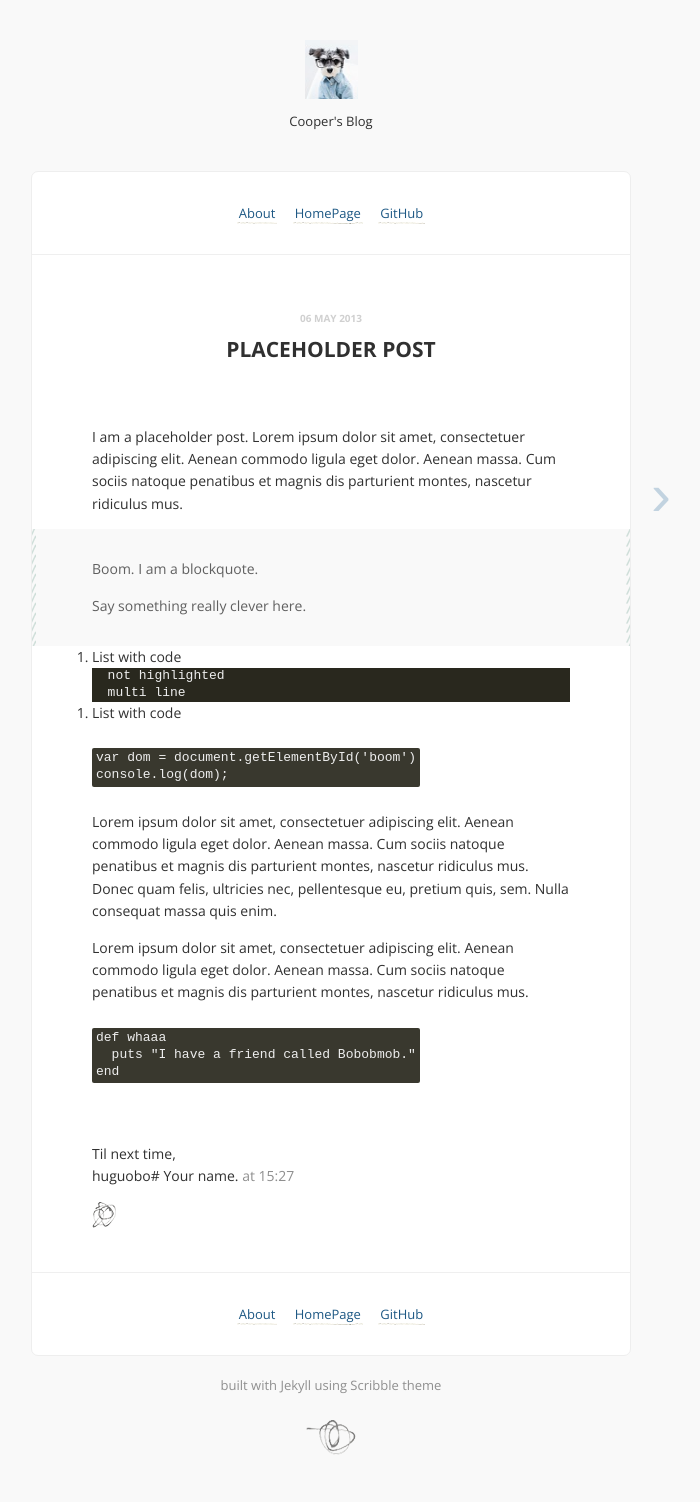
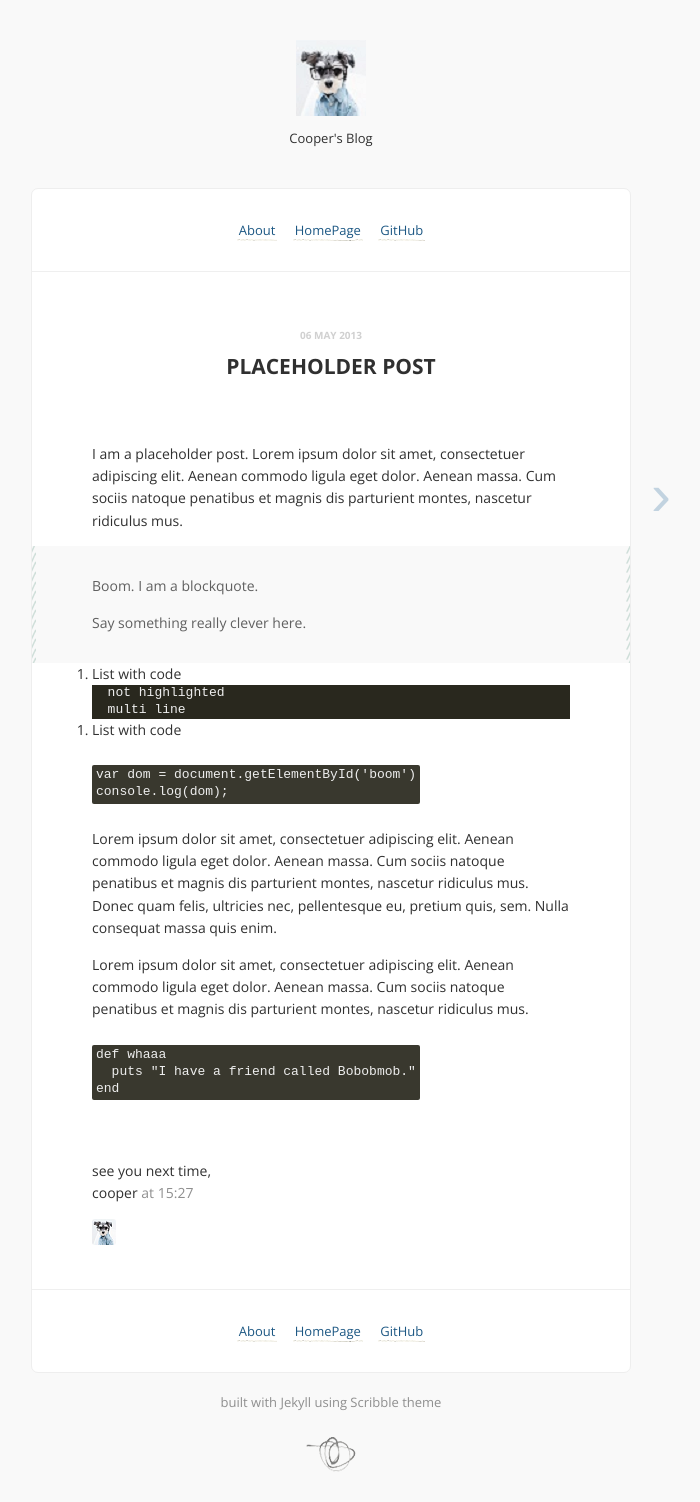
Before and after one commit to huguobo/old-blog, a Jekyll site: the page built from _posts/2013-05-06-more-post.md, in a window 1280 px wide. Shown: the whole page, without its empty margins (309-1009 px from the left). Built offline with Jekyll 4.4.1, drawn with Linux system fonts in a browser that asks for light colours; Markdown is read by kramdown in place of the engine named in the settings; comment, search, counter and statistics services are not loaded.

Commit message:
some little change

```diff
--- a/_config.yml
+++ b/_config.yml
@@ -1,11 +1,10 @@
 title:            Cooper's Blog
 description:      Blog
-url:              https://huguobo.github.io
-signoff:          huguobo# Your name.
+url:              #
+signoff:          cooper
 disqus_shortname: # disqus comment thread for post header options. ( leave blank if unwanted. )
 facebook_appid:   # appid for like button, remove from /_includes/share.html if unwanted.
 google_analytics: # set tracking, remove from /javascripts/basic.js if unwanted.
-
 links:
   - name:         About
     url:          /about
@@ -15,7 +14,6 @@ links:
   - name:         GitHub
     url:          http://github.com/huguobo
     external:     true
-highlighter:      pygments
 permalink:        pretty
 markdown:         redcarpet
 redcarpet:
--- a/_includes/footer.html
+++ b/_includes/footer.html
@@ -1,5 +1,5 @@
 <footer>
-  <a href="http://github.com/muan/scribble" class="muted">built with Jekyll using Scribble theme</a>
+  <a href="#" class="muted">built with Jekyll using Scribble theme</a>
   <br />
   <br />
   <img src="{{ site.url }}/images/scribble2.png" alt="scribble" />
--- a/_includes/header.html
+++ b/_includes/header.html
@@ -1,4 +1,4 @@
 <header>
-<a id="go-back-home" href="{{ site.url }}"><img src="{{ site.url }}/images/header.png" alt="scribble" width="53" height="59"></a>
+<a id="go-back-home" href="{{ site.url }}"><img src="{{ site.url }}/images/header.png" alt="cooper" width="70" height="76"></a>
 <p>{{ site.title }}</p>
 </header>
--- a/_includes/signoff.html
+++ b/_includes/signoff.html
@@ -1,9 +1,9 @@
 <br />
 <p>
-  Til next time,<br/>
+  see you next time,<br/>
   {{ site.signoff }}
   <span class="muted">{{ page.date | date: "at %H:%M" }}</span>
 </p>
 <p>
-  <img src="/images/scribble3.png" alt="scribble" />
+  <img src="/images/signoff.png" alt="cooper" />
 </p>
```
Also changed, not shown: about.md (+1 -1 lines), images/fav.png (deleted), images/header.png, images/scribble.png (deleted), images/scribble2（备用）.png (added), images/scribble3.png (deleted), images/signoff.png (added).
